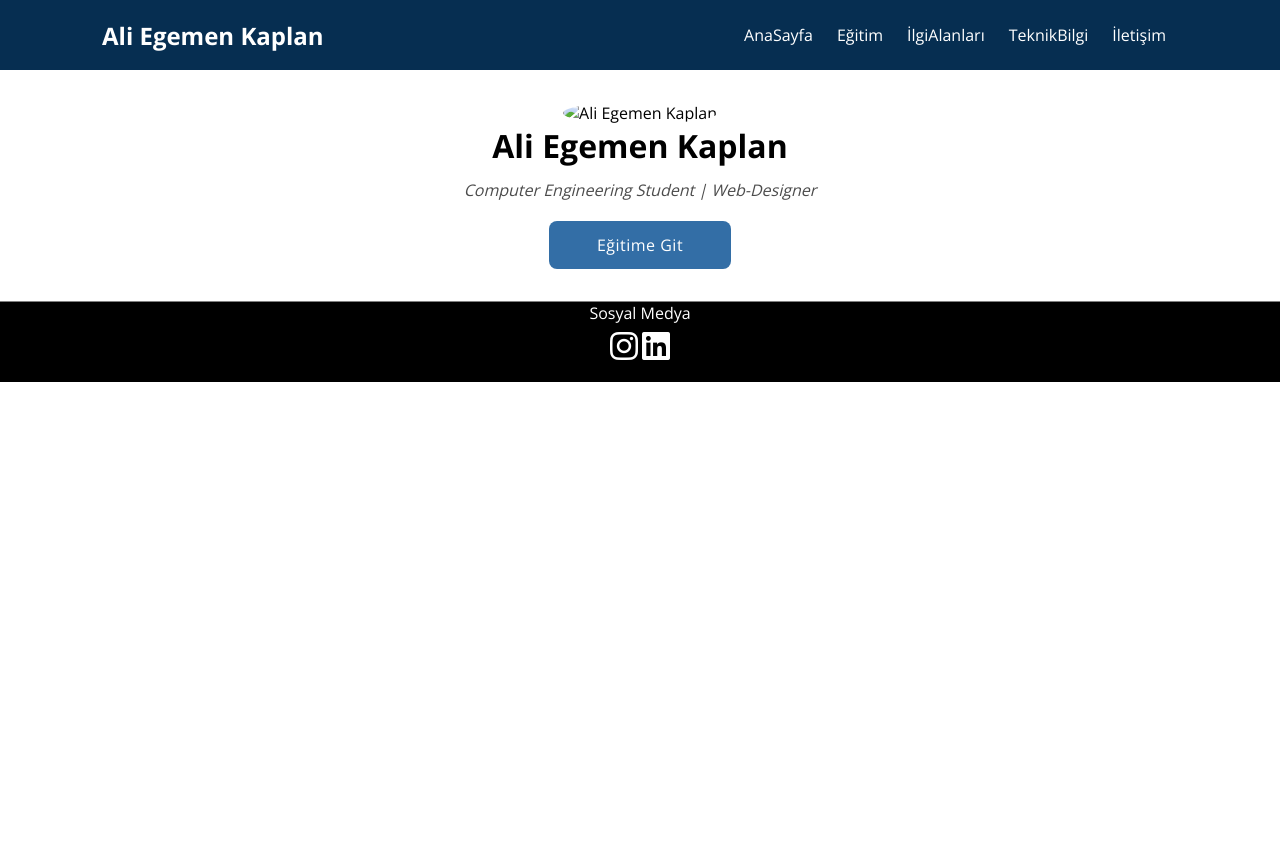
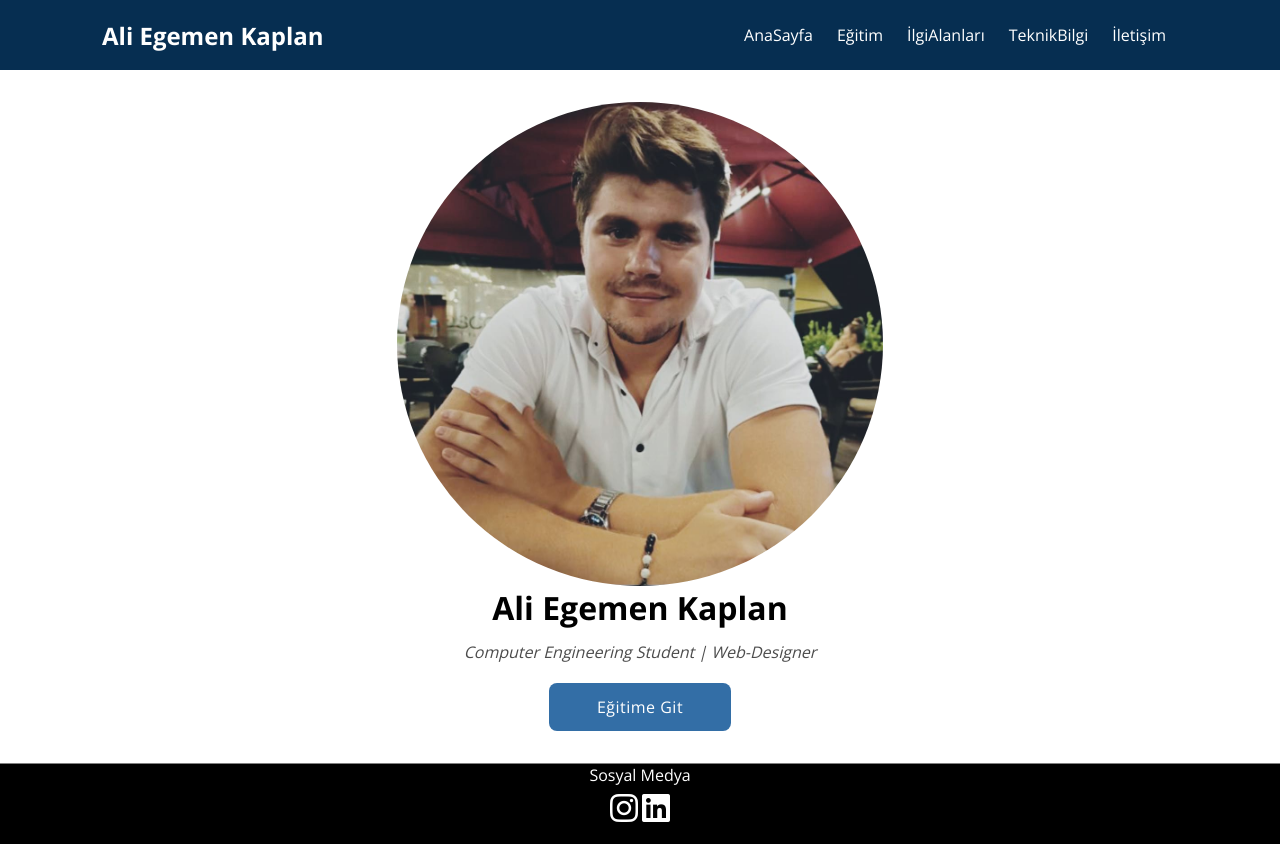
Before and after one commit to AliEgemenKaplan/AliEgemenKaplan.github.io, a plain HTML site: page index.html in a window 1280 px wide. Before the commit the page ends 800 px from the top, so only its background shows below. Drawn offline with nearby package versions, Linux system fonts and the light colour scheme; files that its build step writes are made by us from their sources.

Commit message:
Update index.html

```diff
--- a/index.html
+++ b/index.html
@@ -317,7 +317,7 @@ html {
   </header>
   <section id="home">
     <img
-    src="./Images/WhatsApp Image 2024-08-14 at 13.23.26.jpeg"
+    src="./WhatsApp Image 2024-08-14 at 13.23.26.jpeg"
      alt="Ali Egemen Kaplan">
     <div class="name text-center">
         <h2 class="heading-big">Ali Egemen Kaplan</h2>
```
